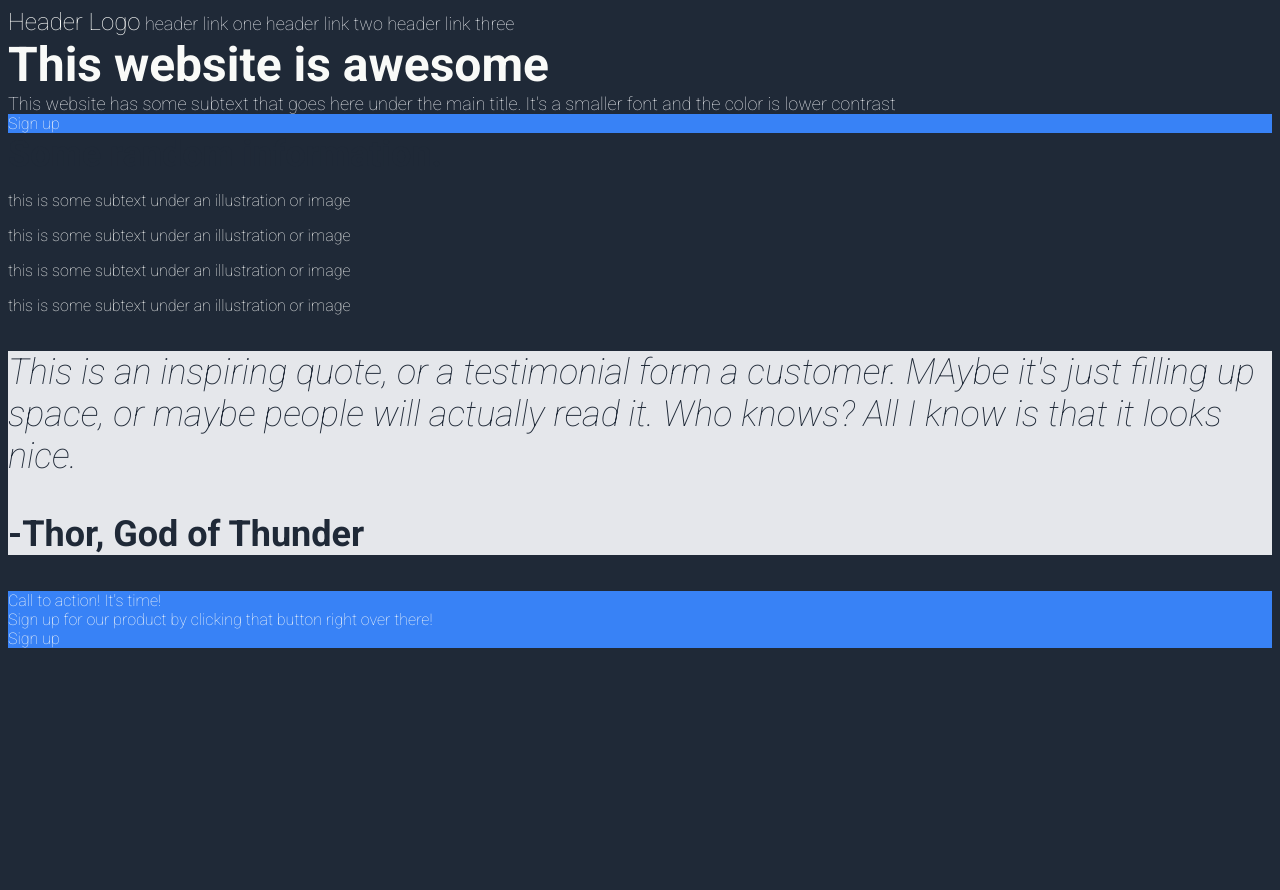
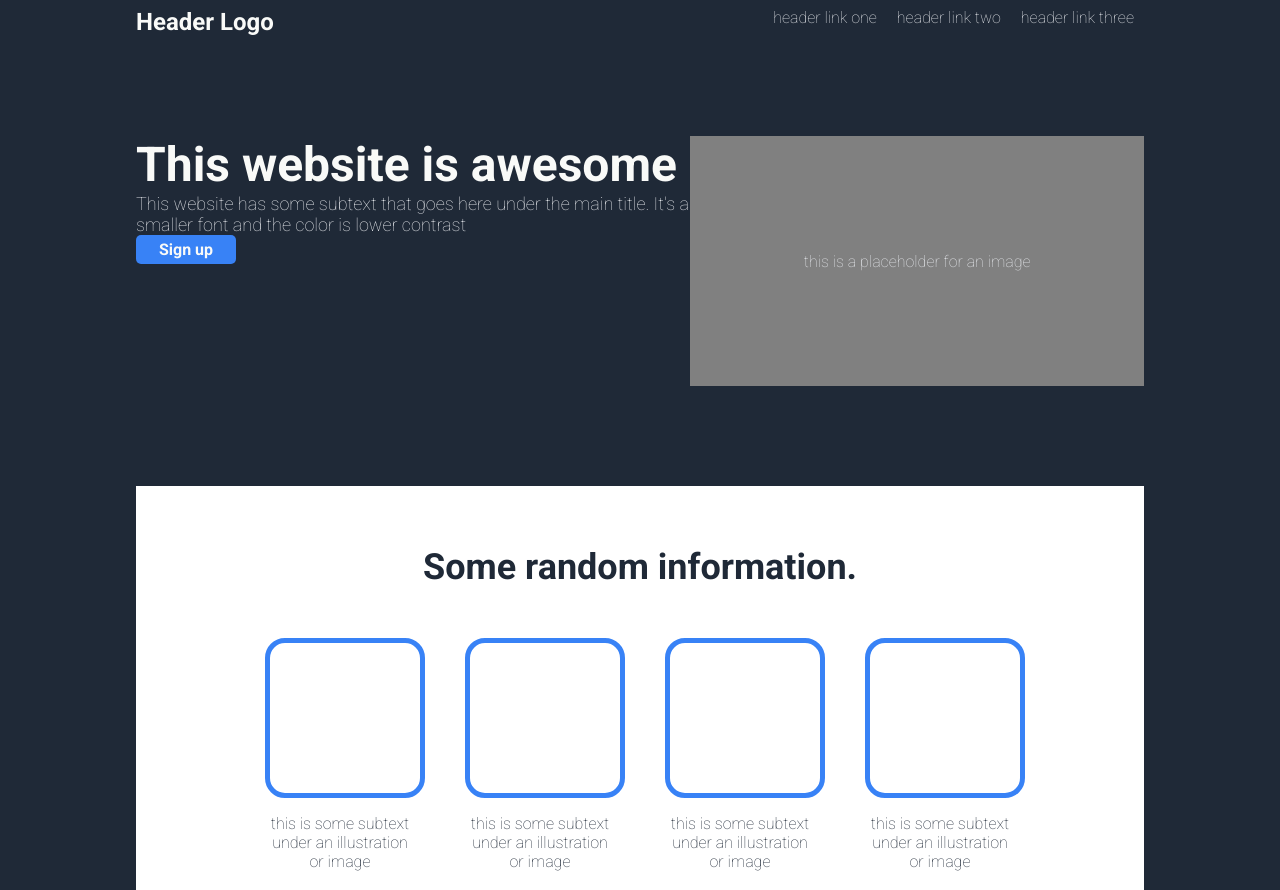
Before and after one commit to Eme-Rod/odin-project-2nd-exercise, a plain HTML site: page index.html in a window 1280 px wide. Shown: the top 890 px of the page. Before the commit the page ends 800 px from the top, so only its background shows below. Drawn offline with Linux system fonts and the light colour scheme.

Commit message:
saving to be sure

```diff
--- a/index.html
+++ b/index.html
@@ -18,9 +18,11 @@
     <div class="main-one">
       <div class="header">
         <span class="header-logo">Header Logo</span>
+        <div class="links">
           <span>header link one</span>
           <span>header link two</span>
           <span>header link three</span>
+        </div>
       </div>
       <div class="content-one">
         <div class="content-one-left">
@@ -31,7 +33,8 @@
           </div>
           <div class="button">Sign up</div>
         </div>
-        <div class="content-one-ight">
+        <div class="content-one-right">
+          this is a placeholder for an image
           <!-- here goes the image -->
         </div>
       </div>
@@ -60,20 +63,24 @@
     </div>
 
     <div class="content-three">
+      <div class="container-three">
         <p>
-        This is an inspiring quote, or a testimonial form a customer. MAybe it's
-        just filling up space, or maybe people will actually read it. Who knows?
-        All I know is that it looks nice.
+          This is an inspiring quote, or a testimonial form a customer. MAybe
+          it's just filling up space, or maybe people will actually read it. Who
+          knows? All I know is that it looks nice.
         </p>
         <p>-Thor, God of Thunder</p>
       </div>
+    </div>
 
     <div class="content-four">
+      <div class="container-four">
         <div>
-        Call to action! It's time!<br />Sign up for our product by clicking that
-        button right over there!
+          <b>Call to action! It's time!</b><br />Sign up for our product by
+          clicking that button right over there!
         </div>
-      <div>Sign up</div>
+        <div><b></b>Sign up</b>/div>
+      </div>
     </div>
   </body>
 </html>
--- a/style.css
+++ b/style.css
@@ -2,6 +2,14 @@ body {
   background-color: #1f2937;
   font-family: "Roboto", sans-serif;
   color: #f9faf8;
+  display: flex;
+  flex-direction: column;
+  padding: 0 10%;
+}
+
+.content-two,
+.content-four {
+  background-color: white;
 }
 
 .content-one-left div:nth-child(1) {
@@ -15,13 +23,8 @@ body {
   color: #e5e7eb;
 }
 
-.header-logo {
-  font-size: 24px;
-  color: #f9faf8;
-}
-
 .button,
-.content-four {
+.container-four {
   background-color: #3882f6;
 }
 
@@ -37,11 +40,140 @@ body {
   color: #1f2937;
 }
 
-.content-three > p:nth-child(1) {
+.container-three > p:nth-child(1) {
   font-style: italic;
   font-weight: 100;
 }
 
-.content-three > p:nth-child(2) {
+.container-three > p:nth-child(2) {
   font-weight: 700;
 }
+
+/* header */
+.main-one {
+  display: flex;
+  flex-direction: column;
+}
+
+.header {
+  display: flex;
+  justify-content: space-between;
+}
+
+.links {
+  display: flex;
+  justify-content: space-between;
+  font-size: 16px;
+}
+
+.links span {
+  padding: 0 10px;
+}
+
+.header > span:nth-child(1) {
+  font-size: 24px;
+  color: #f9faf8;
+  font-weight: 700;
+}
+
+/* first container */
+.content-one {
+  display: flex;
+  justify-content: center;
+  margin: 100px 0;
+}
+
+.content-one-left {
+  display: flex;
+  flex-direction: column;
+}
+
+.content-one-right {
+  background-color: gray;
+  color: #e5e7eb;
+  display: flex;
+  align-items: center;
+  justify-content: center;
+  width: 45%;
+  flex-shrink: 0;
+  height: 250px;
+}
+
+.button {
+  width: 60px;
+  text-align: center;
+  font-weight: 700;
+  padding: 5px 20px;
+  border-radius: 5px;
+}
+
+/* second container */
+.content-two {
+  padding: 60px 0;
+  display: flex;
+  flex-direction: column;
+  align-items: center;
+}
+
+.content-two-boxes {
+  margin: 50px;
+  display: flex;
+  color: #1f2937;
+  justify-content: center;
+  gap: 50px;
+}
+
+.box {
+  margin: 0;
+  width: 150px;
+  display: flex;
+  flex-direction: column;
+}
+
+.box > div {
+  height: 150px;
+  width: 150px;
+  border: 5px solid #3882f6;
+  border-radius: 20px;
+}
+
+.box > p {
+  text-align: center;
+}
+
+/* third container */
+.content-three {
+  display: flex;
+  justify-content: center;
+  align-items: center;
+}
+
+.container-three {
+  display: flex;
+  flex-direction: column;
+  width: 800px;
+  padding: 150px;
+}
+
+.container-three > p:nth-child(1) {
+  margin: 0;
+}
+
+.container-three > p:nth-child(2) {
+  font-size: 25px;
+  text-align: end;
+  margin: 0 50px;
+}
+
+/* fourts container */
+.content-four {
+  display: flex;
+  justify-content: center;
+  align-items: center;
+}
+
+.container-four {
+  display: flex;
+  margin: 50px 0;
+  gap: 20px;
+}
```
Lines whose indentation alone changed are shown as unchanged.
